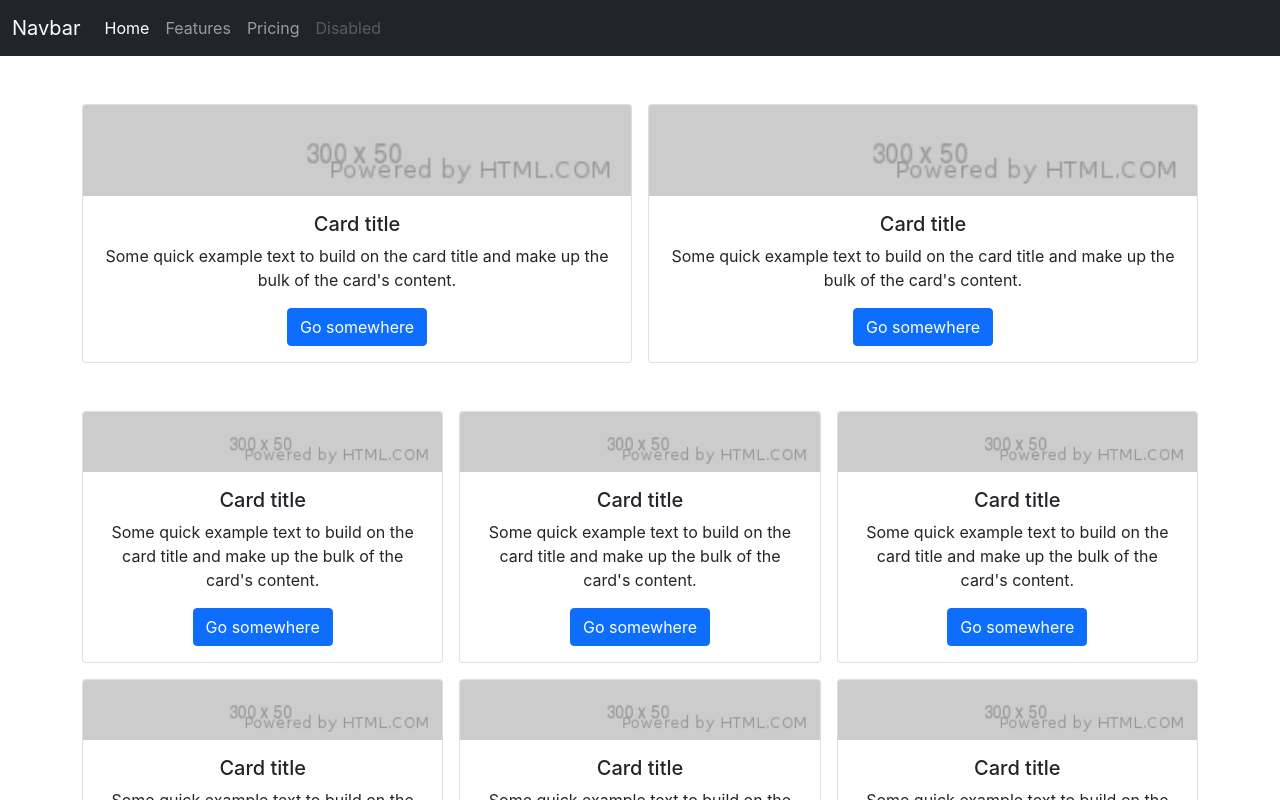
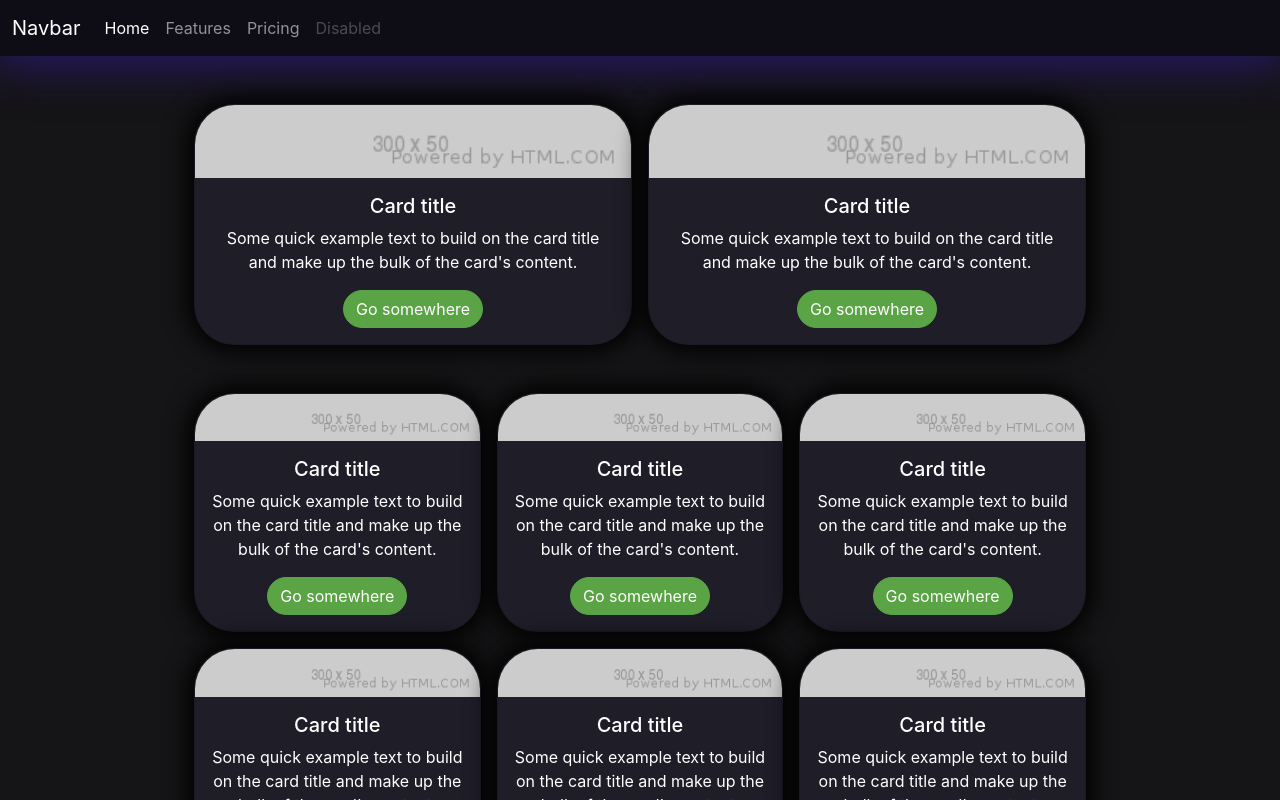
Before and after one commit to Carryad/react-TP1, a React (Create React App) app: page / in a window 1280 px wide. Shown: the top 800 px of the page. Built offline with nearby package versions, Linux system fonts and the light colour scheme.

Commit message:
ajout box

```diff
--- a/src/components/box/Box.css
+++ b/src/components/box/Box.css
@@ -1,3 +1,12 @@
 .card-body img{
     border-radius : 3rem 3rem 0rem 0rem
 }
+
+.card-body {
+    box-shadow: 8px 8px 12px #aaa;
+    background-color: #111016;
+}
+
+.card {
+    background-color: #1e1c26;
+}
--- a/src/components/navbar/Navbar.css
+++ b/src/components/navbar/Navbar.css
@@ -1,3 +1,7 @@
 .navbar{
     padding: 1;
 }
+
+.bg-dark {
+    background-color: white!important;
+}
--- a/src/components/navbar/Navbar.js
+++ b/src/components/navbar/Navbar.js
@@ -6,7 +6,7 @@ class App extends React.Component {
     render () {
       return (
       <div>
-          <nav class="navbar navbar-expand-lg navbar-dark bg-dark">
+          <nav class="navbar navbar-expand-lg navbar-dark">
   <div class="container-fluid">
     <a class="navbar-brand" href="#">Navbar</a>
     <button class="navbar-toggler" type="button" data-bs-toggle="collapse" data-bs-target="#navbarNavAltMarkup" aria-controls="navbarNavAltMarkup" aria-expanded="false" aria-label="Toggle navigation">
--- a/src/index.js
+++ b/src/index.js
@@ -2,7 +2,6 @@ import React from 'react';
 import ReactDOM from 'react-dom';
 import './index.css';
 import App from './views/App';
-import Page2 from './views/Page2'
 import {
   BrowserRouter as Router,
   Route,
@@ -11,7 +10,7 @@ import {
 
 import reportWebVitals from './reportWebVitals';
 
-const Root = () => {
+/*const Root = () => {
   return (
       <Router>
         <Switch>
@@ -20,7 +19,7 @@ const Root = () => {
         </Switch>
       </Router>
   )
-}
+}*/
 
 ReactDOM.render(
   <React.StrictMode>
--- a/src/views/App.css
+++ b/src/views/App.css
@@ -1,13 +1,57 @@
 .App {
   text-align: center;
+  background-color: #151416;
+}
+
+.navbar {
+  background-color: #0e0d16;
+  box-shadow:0px 0px 50px 6px #2b1a75;
+}
+
+.card {
+  background-color: #1f1d28;
+  /* box-shadow: 1px 1px 1px 1px red; */
+  box-shadow: 0px 0px 24px 6px black;
+  border-radius: 40px 40px 40px 40px;
+}
+
+.card-img-top {
+  border-radius: 40px 40px 0px 0px;
+}
+
+.card-title {
+  color: white;
+}
+
+.card-text {
+  color: white;
+}
+
+.btn-primary {
+  background-color: #5aa446!important;
+  border-color: #5aa446!important;
+  border-radius: 20px;
+}
+
+.btn-primary:hover{
+  background-color: #5aa446;
+  border-color: #5aa446;
+  box-shadow: 0px 0px 4px 1px #5aa446;
+}
+
+.btn-check:active+.btn-primary:focus, .btn-check:checked+.btn-primary:focus, .btn-primary.active:focus, .btn-primary:active:focus, .show>.btn-primary.dropdown-toggle:focus {
+  box-shadow: 0 0 0 0.25rem #5aa446;
+  background-color: #5aa446;
+  border-color: #5aa446;
 }
 
 .topAffiliation {
-  margin-top: 3rem;
+  /*margin-top: 3rem;*/
+  margin: 3rem 7rem 0rem 7rem;
 }
 
 .affliation {
-  margin-top: 3rem;
+  margin: 3rem 7rem 0rem 7rem;
 }
 
 .col {
```
Also changed, not shown: src/utils/api.js (added, +16 -0 lines), src/views/App.js (+9 -0 lines), src/views/Login.css (added), src/views/Login.js (added), src/views/Page2.js (deleted), 1 other file (tests, documents, lock files or other folders).
